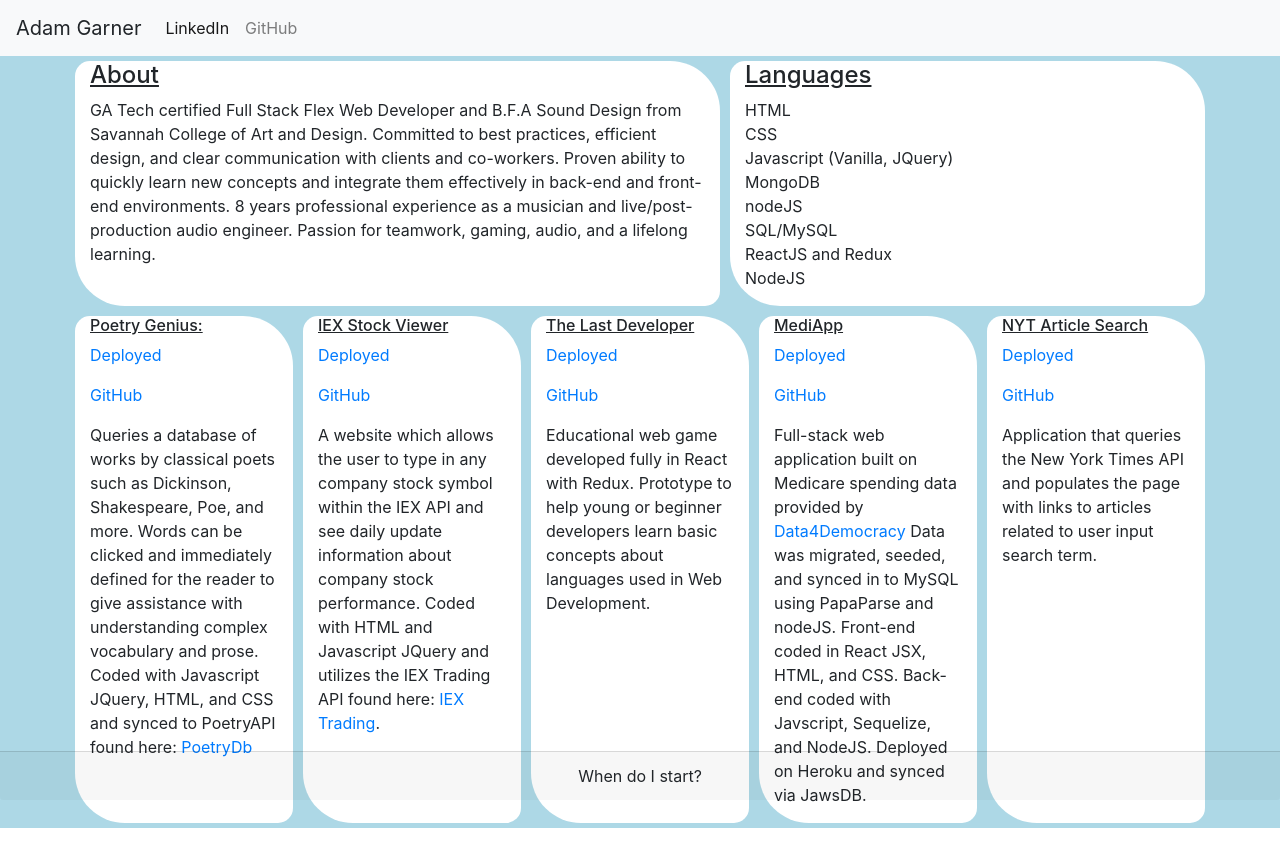
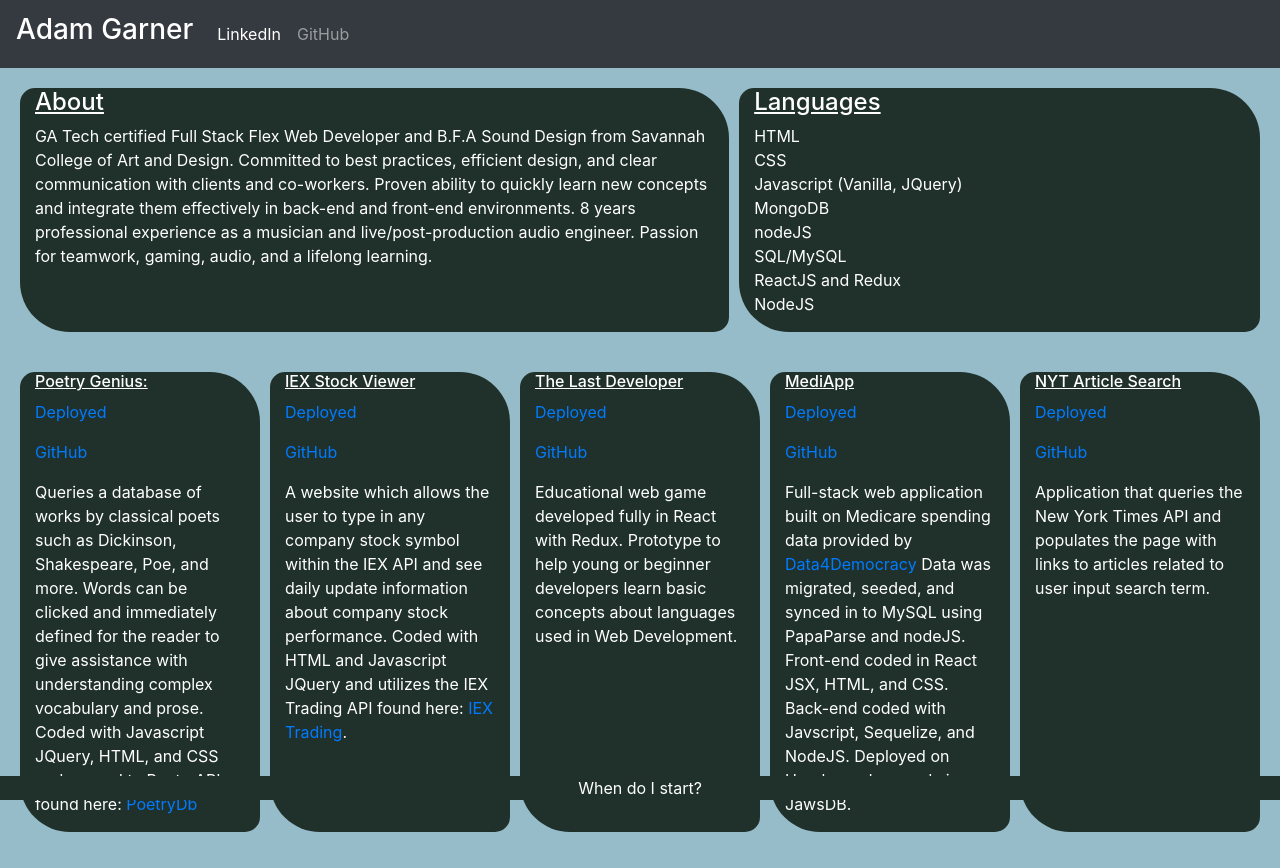
Before and after one commit to Chaiku/updatedPortfolio, a plain HTML site: page index.html in a window 1280 px wide. Before the commit the page ends 828 px from the top, so only its background shows below. Drawn offline with nearby package versions, Linux system fonts and the light colour scheme.

Commit message:
more styling, still needs more love but this will do for now.

```diff
--- a/index.html
+++ b/index.html
@@ -15,25 +15,26 @@
 
 </head>
 <body>
-    <nav class="navbar navbar-expand-lg navbar-light bg-light">
-        <a class="navbar-brand">Adam Garner</a>
+    <nav class="navbar navbar-expand-lg navbar-dark bg-dark">
+        <a class="navbar-brand"><h3>Adam Garner</h3></a>
         <button class="navbar-toggler" type="button" data-toggle="collapse" data-target="#navbarNav" aria-controls="navbarNav" aria-expanded="false" aria-label="Toggle navigation">
             <span class="navbar-toggler-icon"></span>
         </button>
 
+
         <div class="collapse navbar-collapse" id="navbarNav">
             <ul class="navbar-nav">
                 <li class="nav-item active">
-                    <a class="nav-link" href="https://www.linkedin.com/in/adam-garner-89113bb7/">LinkedIn <span class="sr-only">(current)</span></a>
+                    <a class="nav-link linkedIn" href="https://www.linkedin.com/in/adam-garner-89113bb7/">LinkedIn</a>
                 </li>
                 <li class="nav-item">
-                    <a class="nav-link" href="https://github.com/Chaiku?tab=repositories">GitHub</a>
+                    <a class="nav-link gitHub" href="https://github.com/Chaiku?tab=repositories">GitHub</a>
                 </li>
             </ul>
         </div>
     </nav>
-<div class="derp">
-<div class="container wrapper hey">
+
+<div class="container-fluid wrapper backGround">
 
     <div class="row profBody">
         <div class="col about">
@@ -99,11 +100,9 @@
                         </p>
             </div>
     </div>
-
-</div>
 </div>
 
-    <footer class="card-footer">When do I start?</footer>
+    <footer class="fixed-bottom">When do I start?</footer>
 </body>
 
 
--- a/style.css
+++ b/style.css
@@ -2,26 +2,20 @@ html, body {
     height: 100%;
 }
 
-.derp {
-    background-color: lightblue;
-}
 
-li {
-    display: list-item;
-}
-
-.wrapper {
-    width: 100%;
-    background-color: lightblue;
-
+.backGround {
+    background-color: rgb(150, 188, 201);
+    height: 100%;
 }
 
 .profBody, .projects {
-    background-color: lightblue;
+    background-color: rgb(150, 188, 201);
+    padding: 15px;
 }
 
 .about, .languages, .proj {
-    background-color: white;
+    background-color: rgb(32, 49, 43);
+    color: white;
     margin: 5px;
     border-radius: 15px 50px;
 }
@@ -31,10 +25,17 @@ h6 {
     text-decoration: underline;
 }
 
+.navbar {
+    color: white;
+}
 
-.card-footer {
+
+
+footer {
     text-align: center;
+    width: 100%;
     position: fixed;
     bottom: 0;
-    width: 100%;
+    background-color: rgb(32, 49, 43);
+    color: white;
 }
```
